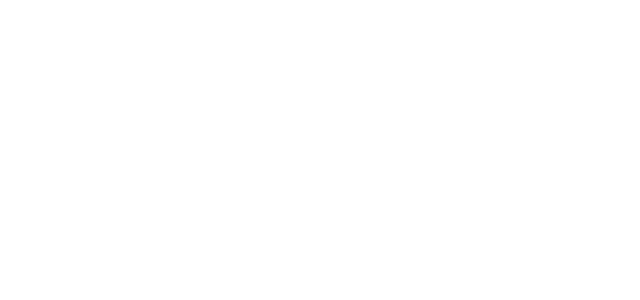
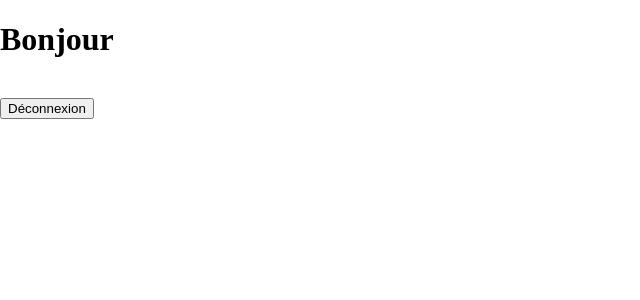
Before and after one commit to Zer0absolute/crazee-burger-v01, a React (Vite) app: page /order in a window 1280 px wide. Shown: the top 300 px of the page, without its empty margins (0-640 px from the left). Built offline with nearby package versions, Linux system fonts and the light colour scheme.

Commit message:
:construction: F02: ORDER > OrderPage > Added a 'Bonjour' heading and a 'Déconnexion' button

```diff
--- a/src/component/pages/ORDER/OrderPage.jsx
+++ b/src/component/pages/ORDER/OrderPage.jsx
@@ -1,5 +1,11 @@
+import {Link} from "react-router-dom";
+
 export const OrderPage = () => {
-    return (
-        <></>
-    )
+    return <div>
+        <h1>Bonjour</h1>
+        <br/>
+        <Link to={"/"}>
+            <button>Déconnexion</button>
+        </Link>
+    </div>
 }
```
